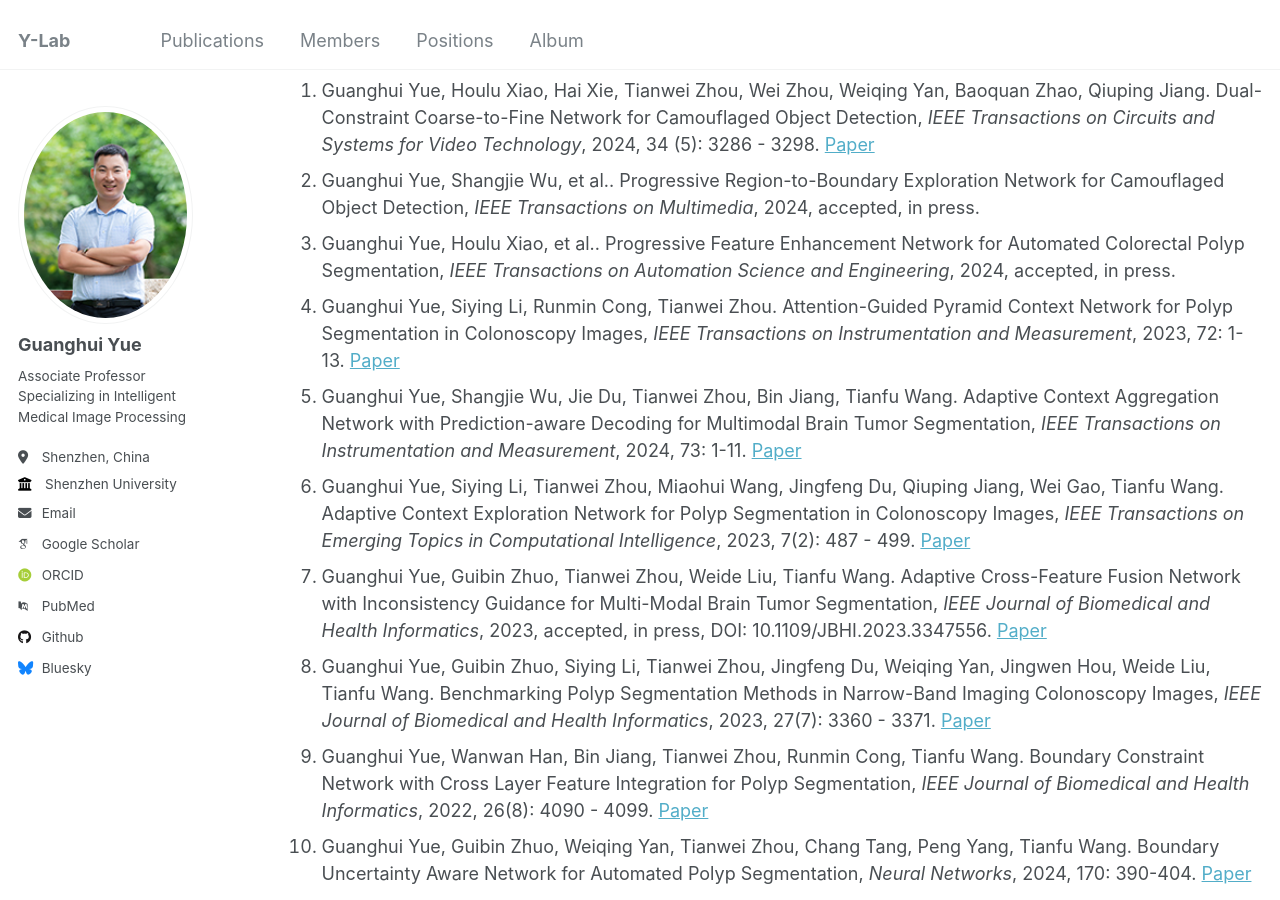
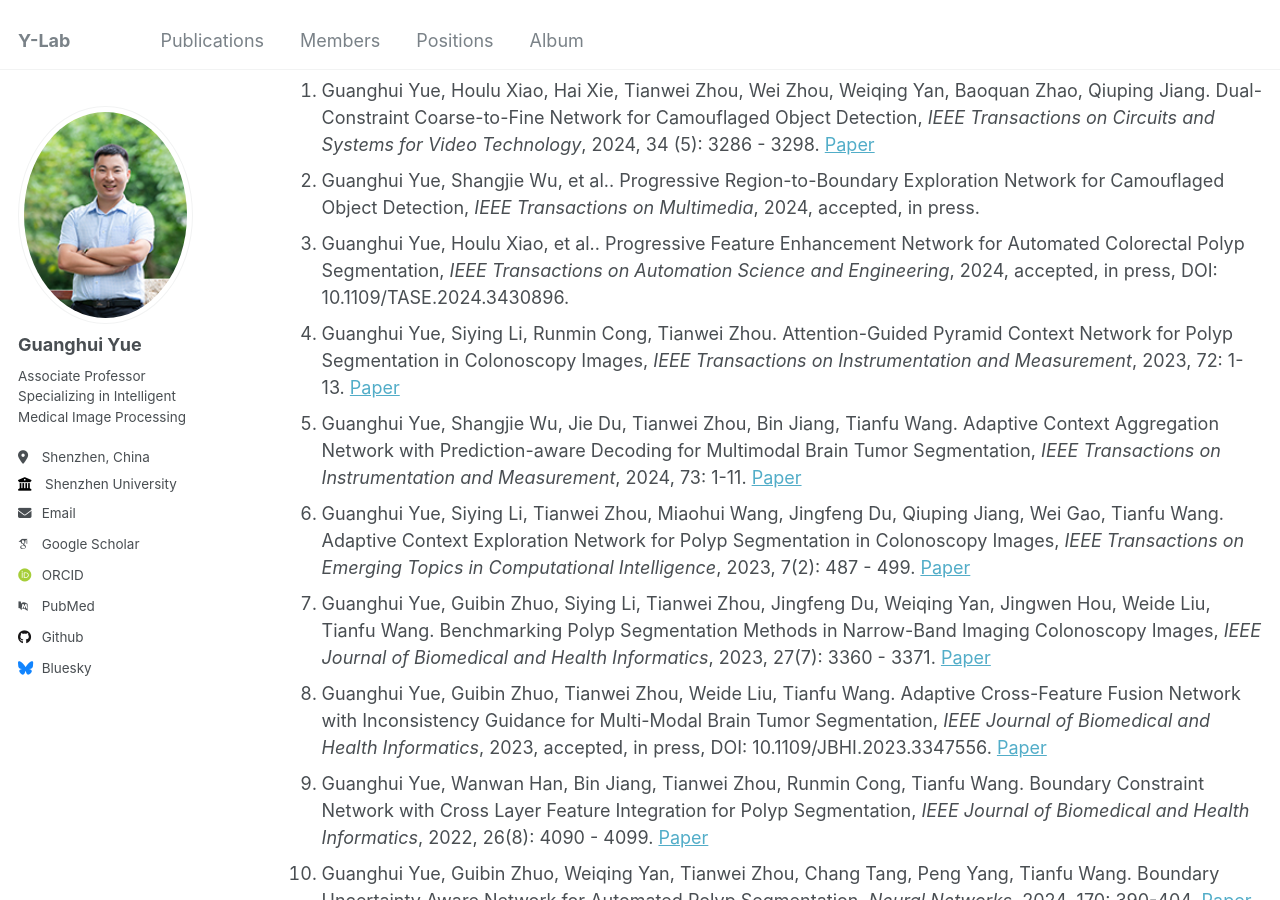
Before and after one commit to Guanghui-Yue/Guanghui-Yue.github.io, a Jekyll site: the page built from _pages/publication.md, in a window 1280 px wide and 900 px high, scrolled down 2127 px. Built offline with Jekyll 4.4.1, drawn with Linux system fonts in a browser that asks for light colours; some web fonts are replaced.

Commit message:
Update publication.md

```diff
--- a/_pages/publication.md
+++ b/_pages/publication.md
@@ -36,12 +36,12 @@ author_profile: true
 ## 3. Medical Image Segmentation
 1. Guanghui Yue, Houlu Xiao, Hai Xie, Tianwei Zhou, Wei Zhou, Weiqing Yan, Baoquan Zhao, Qiuping Jiang. Dual-Constraint Coarse-to-Fine Network for Camouflaged Object Detection, <em>IEEE Transactions on Circuits and Systems for Video Technology</em>, 2024, 34 (5): 3286 - 3298. [Paper](https://ieeexplore.ieee.org/abstract/document/10262011/)
 2. Guanghui Yue, Shangjie Wu, et al.. Progressive Region-to-Boundary Exploration Network for Camouflaged Object Detection, <em>IEEE Transactions on Multimedia</em>, 2024, accepted, in press.
-3. Guanghui Yue, Houlu Xiao, et al.. Progressive Feature Enhancement Network for Automated Colorectal Polyp Segmentation, <em>IEEE Transactions on Automation Science and Engineering</em>, 2024, accepted, in press.
+3. Guanghui Yue, Houlu Xiao, et al.. Progressive Feature Enhancement Network for Automated Colorectal Polyp Segmentation, <em>IEEE Transactions on Automation Science and Engineering</em>, 2024, accepted, in press, DOI: 10.1109/TASE.2024.3430896.
 4. Guanghui Yue, Siying Li, Runmin Cong, Tianwei Zhou. Attention-Guided Pyramid Context Network for Polyp Segmentation in Colonoscopy Images, <em>IEEE Transactions on Instrumentation and Measurement</em>, 2023, 72: 1-13. [Paper](https://ieeexplore.ieee.org/abstract/document/10058111/)
 5. Guanghui Yue, Shangjie Wu, Jie Du, Tianwei Zhou, Bin Jiang, Tianfu Wang. Adaptive Context Aggregation Network with Prediction-aware Decoding for Multimodal Brain Tumor Segmentation, <em>IEEE Transactions on Instrumentation and Measurement</em>, 2024, 73: 1-11. [Paper](https://ieeexplore.ieee.org/abstract/document/10582891/)
 6. Guanghui Yue, Siying Li, Tianwei Zhou, Miaohui Wang, Jingfeng Du, Qiuping Jiang, Wei Gao, Tianfu Wang. Adaptive Context Exploration Network for Polyp Segmentation in Colonoscopy Images, <em>IEEE Transactions on Emerging Topics in Computational Intelligence</em>, 2023, 7(2): 487 - 499. [Paper](https://ieeexplore.ieee.org/abstract/document/9852746/)
-7. Guanghui Yue, Guibin Zhuo, Tianwei Zhou, Weide Liu, Tianfu Wang. Adaptive Cross-Feature Fusion Network with Inconsistency Guidance for Multi-Modal Brain Tumor Segmentation, <em>IEEE Journal of Biomedical and Health Informatics</em>, 2023, accepted, in press, DOI: 10.1109/JBHI.2023.3347556. [Paper](https://ieeexplore.ieee.org/abstract/document/10374553/)
-8. Guanghui Yue, Guibin Zhuo, Siying Li, Tianwei Zhou, Jingfeng Du, Weiqing Yan, Jingwen Hou, Weide Liu, Tianfu Wang. Benchmarking Polyp Segmentation Methods in Narrow-Band Imaging Colonoscopy Images, <em>IEEE Journal of Biomedical and Health Informatics</em>, 2023, 27(7): 3360 - 3371. [Paper](https://ieeexplore.ieee.org/abstract/document/10109024/)
+7. Guanghui Yue, Guibin Zhuo, Siying Li, Tianwei Zhou, Jingfeng Du, Weiqing Yan, Jingwen Hou, Weide Liu, Tianfu Wang. Benchmarking Polyp Segmentation Methods in Narrow-Band Imaging Colonoscopy Images, <em>IEEE Journal of Biomedical and Health Informatics</em>, 2023, 27(7): 3360 - 3371. [Paper](https://ieeexplore.ieee.org/abstract/document/10109024/)
+8. Guanghui Yue, Guibin Zhuo, Tianwei Zhou, Weide Liu, Tianfu Wang. Adaptive Cross-Feature Fusion Network with Inconsistency Guidance for Multi-Modal Brain Tumor Segmentation, <em>IEEE Journal of Biomedical and Health Informatics</em>, 2023, accepted, in press, DOI: 10.1109/JBHI.2023.3347556. [Paper](https://ieeexplore.ieee.org/abstract/document/10374553/)
 9. Guanghui Yue, Wanwan Han, Bin Jiang, Tianwei Zhou, Runmin Cong, Tianfu Wang. Boundary Constraint Network with Cross Layer Feature Integration for Polyp Segmentation, <em>IEEE Journal of Biomedical and Health Informatics</em>, 2022, 26(8): 4090 - 4099. [Paper](https://ieeexplore.ieee.org/abstract/document/9772424/)
 10. Guanghui Yue, Guibin Zhuo, Weiqing Yan, Tianwei Zhou, Chang Tang, Peng Yang, Tianfu Wang. Boundary Uncertainty Aware Network for Automated Polyp Segmentation, <em>Neural Networks</em>, 2024, 170: 390-404. [Paper](https://www.sciencedirect.com/science/article/pii/S0893608023006731)
 
```
Also changed, not shown: other parts of _pages/publication.md (+1 -1 lines).
